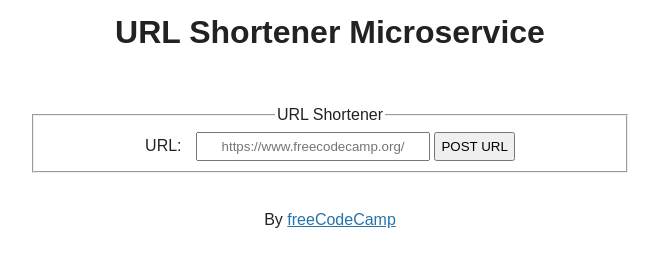
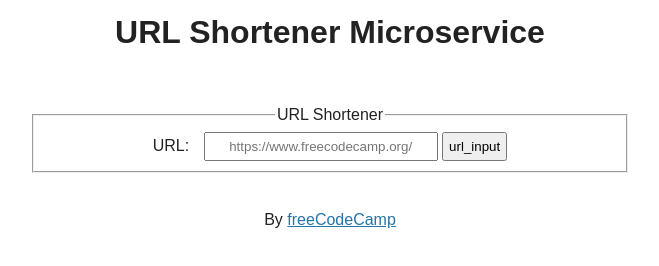
Before and after one commit to Thedevelop3r/url-shortner, a website: page views/index.html in a window 1280 px wide. Shown: the whole page, without its empty margins (310-969 px from the left). Drawn offline with Linux system fonts and the light colour scheme.

Commit message:
html fix

```diff
--- a/views/index.html
+++ b/views/index.html
@@ -20,7 +20,7 @@
             <legend>URL Shortener</legend>
             <label for="url_input">URL:</label>
             <input id="url_input" type="text" name="url" placeholder="https://www.freecodecamp.org/" />
-            <input type="submit" value="POST URL" />
+            <input type="submit" value="url_input" />
           </fieldset>
         </form>
       </section>
```
